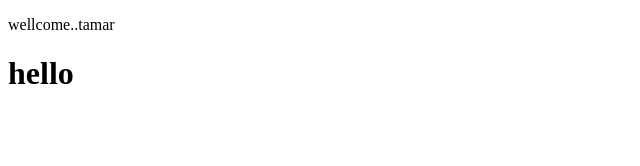
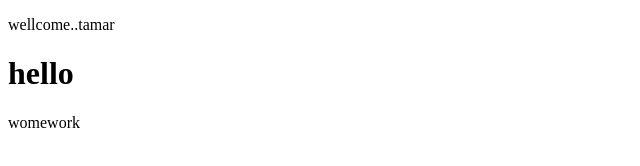
Before and after one commit to tammarh/pair-project-2, a plain HTML site: page index.html in a window 1280 px wide. Shown: the full height of the page, 0-640 px from the left. Drawn offline with Linux system fonts and the light colour scheme.

Commit message:
Update index.html

```diff
--- a/index.html
+++ b/index.html
@@ -8,5 +8,6 @@
 <body>
     <p>wellcome..tamar</p>
     <h1>hello</h1>
+    <p>womework</p>
 </body>
 </html>
```
